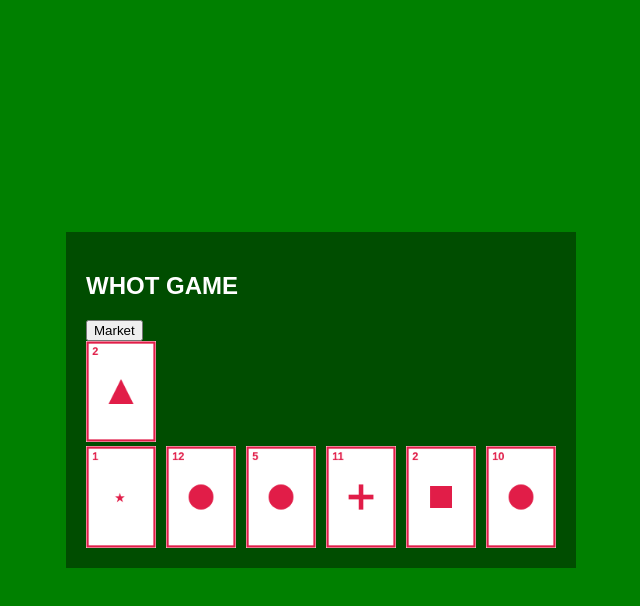
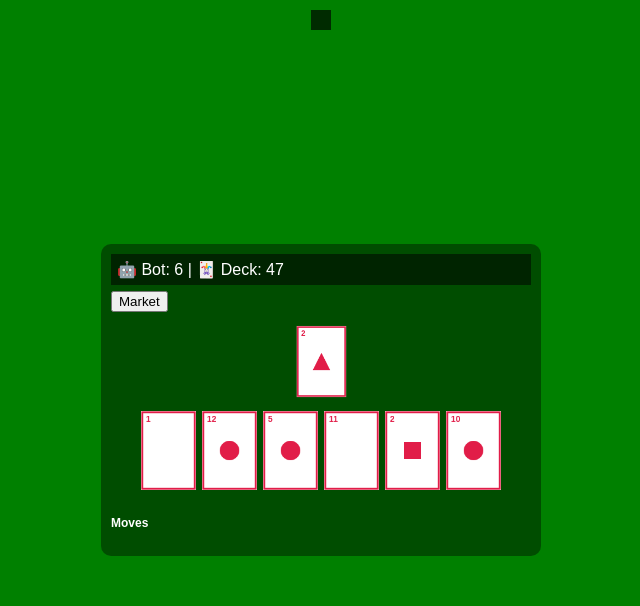
Before and after one commit to annamoyosore/win9ja, a React (Vite) app: page / in a window 1280 px wide. Both pictures are taken after a click on the button "Start". Shown: the top 606 px of the page, without its empty margins (319-959 px from the left). Built offline with nearby package versions, Linux system fonts and the light colour scheme.

Commit message:
Update WhotGame.jsx

```diff
--- a/src/WhotGame.jsx
+++ b/src/WhotGame.jsx
@@ -3,18 +3,15 @@ import { useEffect, useRef, useState } from "react";
 const SHAPES = ["circle", "triangle", "square", "star", "cross"];
 
 // =========================
-// SOUND SYSTEM (SAFE ADD-ON)
+// SOUND (UNCHANGED)
 // =========================
 function playSound(type) {
   const sounds = {
     play: "https://actions.google.com/sounds/v1/cartoon/pop.ogg",
     draw: "https://actions.google.com/sounds/v1/cartoon/wood_plank_flicks.ogg",
-    win: "https://actions.google.com/sounds/v1/crowds/crowd_cheer.ogg"
+    alert: "https://actions.google.com/sounds/v1/cartoon/clang_and_wobble.ogg"
   };
-
-  const audio = new Audio(sounds[type]);
-  audio.volume = 0.5;
-  audio.play().catch(() => {});
+  new Audio(sounds[type]).play().catch(() => {});
 }
 
 // =========================
@@ -22,7 +19,6 @@ function playSound(type) {
 // =========================
 function createDeck() {
   const deck = [];
-
   for (const shape of SHAPES) {
     for (let i = 1; i <= 13; i++) {
       if (i === 6 || i === 9) continue;
@@ -30,12 +26,11 @@ function createDeck() {
     }
     deck.push({ shape, number: 14 });
   }
-
   return deck.sort(() => Math.random() - 0.5);
 }
 
 // =========================
-// VALID MOVE (UNCHANGED LOGIC)
+// VALID MOVE
 // =========================
 function isValidMove(card, top, requestedShape) {
   if (!top) return true;
@@ -70,11 +65,7 @@ function drawCard(card) {
 
   const cx = 45, cy = 65;
 
-  if (card.shape === "circle") {
-    ctx.beginPath();
-    ctx.arc(cx, cy, 16, 0, Math.PI * 2);
-    ctx.fill();
-  }
+  if (card.shape === "circle") ctx.arc(cx, cy, 16, 0, Math.PI * 2), ctx.fill();
   if (card.shape === "square") ctx.fillRect(cx - 14, cy - 14, 28, 28);
   if (card.shape === "triangle") {
     ctx.beginPath();
@@ -82,11 +73,6 @@ function drawCard(card) {
     ctx.lineTo(cx - 16, cy + 16);
     ctx.lineTo(cx + 16, cy + 16);
     ctx.fill();
-  }
-  if (card.shape === "star") ctx.fillText("★", cx - 8, cy + 6);
-  if (card.shape === "cross") {
-    ctx.fillRect(cx - 3, cy - 16, 6, 32);
-    ctx.fillRect(cx - 16, cy - 3, 32, 6);
   }
 
   const img = c.toDataURL();
@@ -101,27 +87,30 @@ export default function WhotGame() {
   const [game, setGame] = useState(null);
   const [started, setStarted] = useState(false);
   const [log, setLog] = useState([]);
+  const [alerts, setAlerts] = useState([]);
   const [requestedShape, setRequestedShape] = useState(null);
-  const [awaitingShape, setAwaitingShape] = useState(false);
-  const [winner, setWinner] = useState(null);
 
   const gameRef = useRef(null);
   useEffect(() => { gameRef.current = game; }, [game]);
 
   function addLog(msg) {
-    setLog((p) => [...p, msg].slice(-3));
+    setLog(p => [...p, msg]);
+  }
+
+  function pushAlert(msg) {
+    setAlerts(p => [...p.slice(-3), msg]);
+    playSound("alert");
+    setTimeout(() => setAlerts(p => p.slice(1)), 2500);
   }
 
   // =========================
-  // WIN CHECK (SAFE ADD)
+  // RULE ENGINE FEEDBACK
   // =========================
-  function checkWin(copy, index) {
-    if (copy.players[index].hand.length === 0) {
-      setWinner(index);
-      playSound("win");
-      return true;
-    }
-    return false;
+  function triggerRules(card, isPlayer) {
+    if (card.number === 1) pushAlert("🟡 HOLD ON - repeat turn");
+    if (card.number === 2) pushAlert("🔴 PICK 2 - opponent draws 2");
+    if (card.number === 8) pushAlert("🔵 SUSPENSION - opponent skips turn");
+    if (card.number === 14) pushAlert("🟢 REQUEST SHAPE - opponent must match");
   }
 
   // =========================
@@ -141,14 +130,12 @@ export default function WhotGame() {
     });
 
     setStarted(true);
-    setWinner(null);
-    setRequestedShape(null);
-    setAwaitingShape(false);
     setLog([]);
+    setAlerts([]);
   }
 
   // =========================
-  // PLAYER MOVE (UNCHANGED + SAFE ADD)
+  // PLAYER MOVE
   // =========================
   function playCard(i) {
     const g = gameRef.current;
@@ -165,35 +152,9 @@ export default function WhotGame() {
     copy.discard.push(card);
 
     playSound("play");
+    triggerRules(card, true);
+
     addLog(`You played ${card.number}`);
-
-    // 14 logic preserved
-    if (card.number === 14) {
-      setAwaitingShape(true);
-      setGame(copy);
-      return;
-    }
-
-    copy.turn = "bot";
-    setGame(copy);
-
-    setTimeout(botPlay, 400);
-
-    checkWin(copy, 0);
-  }
-
-  // =========================
-  // MARKET (UNCHANGED + SOUND)
-  // =========================
-  function drawMarket() {
-    const g = gameRef.current;
-    if (!g) return;
-
-    const copy = JSON.parse(JSON.stringify(g));
-    copy.players[0].hand.push(copy.deck.pop());
-
-    playSound("draw");
-    addLog("Drew from market");
 
     copy.turn = "bot";
     setGame(copy);
@@ -202,27 +163,29 @@ export default function WhotGame() {
   }
 
   // =========================
-  // SHAPE SELECT (UNCHANGED)
+  // MARKET
   // =========================
-  function chooseShape(shape) {
+  function drawMarket() {
     const g = gameRef.current;
-    if (!g) return;
+    const copy = JSON.parse(JSON.stringify(g));
 
-    setRequestedShape(shape);
-    setAwaitingShape(false);
+    copy.players[0].hand.push(copy.deck.pop());
+    playSound("draw");
 
-    setGame({ ...g, turn: "bot" });
+    addLog("Drew card");
+    copy.turn = "bot";
+
+    setGame(copy);
     setTimeout(botPlay, 400);
   }
 
   // =========================
-  // BOT (UNCHANGED + SAFE ADD)
+  // BOT
   // =========================
   function botPlay() {
     const g = gameRef.current;
-    if (!g) return;
+    const copy = JSON.parse(JSON.stringify(g));
 
-    const copy = JSON.parse(JSON.stringify(g));
     const bot = copy.players[1];
     const top = copy.discard.at(-1);
 
@@ -232,7 +195,7 @@ export default function WhotGame() {
 
     if (move === -1) {
       bot.hand.push(copy.deck.pop());
-      playSound("draw");
+      pushAlert("🤖 Bot drew card");
       copy.turn = "player";
       return setGame(copy);
     }
@@ -241,26 +204,33 @@ export default function WhotGame() {
     copy.discard.push(card);
 
     playSound("play");
+    triggerRules(card, false);
+
     addLog(`Bot played ${card.number}`);
 
     copy.turn = "player";
     setGame(copy);
-
-    checkWin(copy, 1);
   }
 
   const top = game?.discard?.at(-1);
 
   return (
     <div style={styles.bg}>
-      {winner !== null && (
-        <div style={styles.win}>
-          🏆 {winner === 0 ? "You Win!" : "Bot Wins!"}
-        </div>
-      )}
+
+      {/* ALERT SYSTEM */}
+      <div style={styles.alertBox}>
+        {alerts.map((a, i) => <div key={i}>{a}</div>)}
+      </div>
 
       <div style={styles.box}>
-        <h2>WHOT GAME</h2>
+
+        {/* HUD FIXED */}
+        {started && game && (
+          <div style={styles.hud}>
+            🤖 Bot: {game.players[1].hand.length} |
+            🃏 Deck: {game.deck.length}
+          </div>
+        )}
 
         {!started && (
           <button onClick={startMatch}>Start</button>
@@ -270,39 +240,39 @@ export default function WhotGame() {
           <>
             <button onClick={drawMarket}>Market</button>
 
-            <div>
-              {top && <img src={drawCard(top)} style={{ width: 70 }} />}
+            {/* BOARD FIX (SMALLER + CENTERED) */}
+            <div style={styles.board}>
+              {top && <img src={drawCard(top)} style={styles.card} />}
             </div>
 
-            {awaitingShape && (
-              <div>
-                {SHAPES.map(s => (
-                  <button key={s} onClick={() => chooseShape(s)}>
-                    {s}
-                  </button>
-                ))}
-              </div>
-            )}
-
+            {/* PLAYER HAND */}
             <div style={styles.hand}>
               {game.players[0].hand.map((c, i) => (
                 <img
                   key={i}
                   src={drawCard(c)}
-                  style={{ width: 70 }}
+                  style={styles.card}
                   onClick={() => playCard(i)}
                 />
               ))}
             </div>
+
           </>
         )}
+
+        {/* HISTORY FIX */}
+        <div style={styles.history}>
+          <h4>Moves</h4>
+          {log.map((l, i) => <div key={i}>• {l}</div>)}
+        </div>
+
       </div>
     </div>
   );
 }
 
 // =========================
-// STYLES
+// STYLES FIX (SMALL BOARD + MOBILE)
 // =========================
 const styles = {
   bg: {
@@ -310,20 +280,47 @@ const styles = {
     background: "green",
     display: "flex",
     justifyContent: "center",
-    alignItems: "center",
-    position: "relative"
+    alignItems: "center"
   },
   box: {
-    padding: 20,
+    width: "95%",
+    maxWidth: 420,
+    padding: 10,
     background: "#00000066",
-    color: "#fff"
+    color: "#fff",
+    borderRadius: 10
   },
-  hand: { display: "flex", gap: 10 },
-  win: {
+  hud: {
+    padding: 6,
+    background: "#00000088",
+    marginBottom: 6
+  },
+  board: {
+    display: "flex",
+    justifyContent: "center",
+    margin: 10,
+    transform: "scale(0.9)"
+  },
+  hand: {
+    display: "flex",
+    gap: 6,
+    flexWrap: "wrap",
+    justifyContent: "center"
+  },
+  card: {
+    width: 55
+  },
+  alertBox: {
     position: "absolute",
-    top: "30%",
-    fontSize: 40,
-    color: "gold",
-    fontWeight: "bold"
+    top: 10,
+    background: "#000000aa",
+    padding: 10,
+    color: "yellow"
+  },
+  history: {
+    marginTop: 10,
+    fontSize: 12,
+    maxHeight: 80,
+    overflowY: "auto"
   }
 };
```
